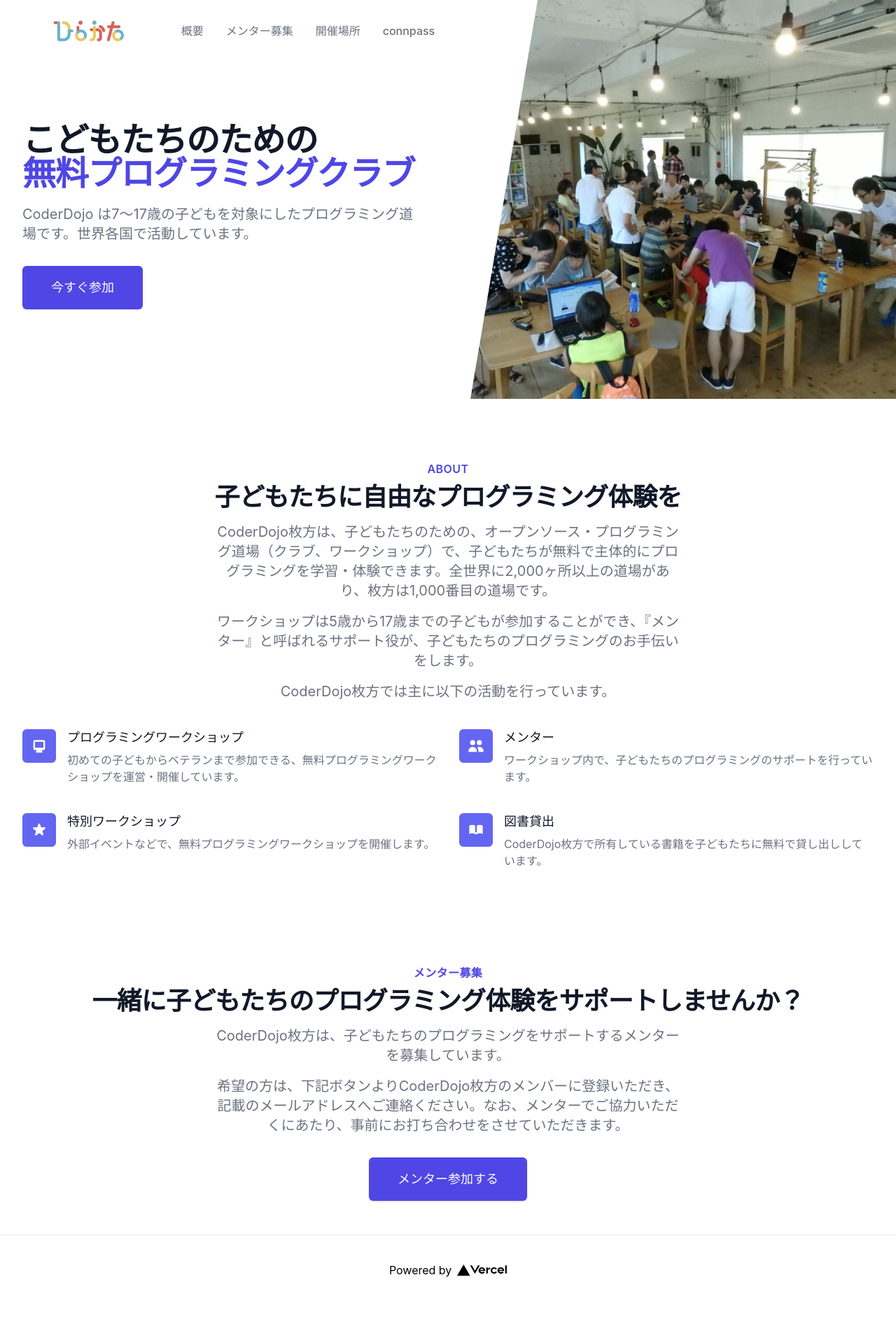
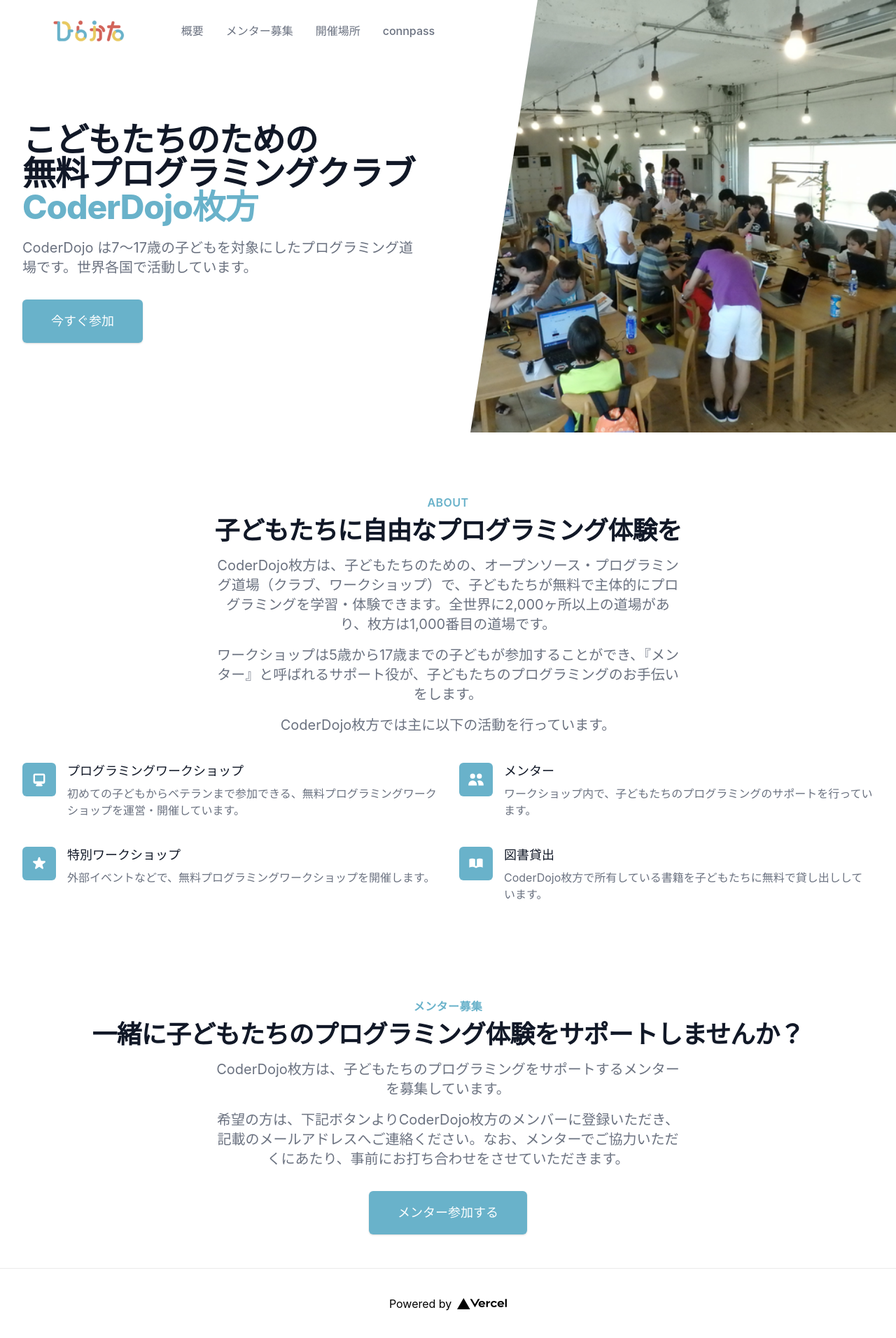
Before and after one commit to coderdojo-hirakata/website, a Next.js app: page / in a window 1280 px wide. Shown: the whole page at 70% size. Before the commit the page ends 1864 px from the top, so only its background shows below. Built offline with nearby package versions, Linux system fonts and the light colour scheme.

Commit message:
プライマリー色の変更

```diff
--- a/components/feature.js
+++ b/components/feature.js
@@ -33,7 +33,7 @@ export default function Feature() {
         <div className="py-12 bg-white mt-10">
             <div className="max-w-7xl mx-auto px-4 sm:px-6 lg:px-8">
                 <div className="lg:text-center">
-                    <h2 className="text-base text-indigo-600 font-semibold tracking-wide uppercase">About</h2>
+                    <h2 className="text-base text-primary font-semibold tracking-wide uppercase">About</h2>
                     <p className="mt-2 text-3xl leading-8 font-extrabold tracking-tight text-gray-900 sm:text-4xl">
                         子どもたちに自由なプログラミング体験を
                     </p>
@@ -53,7 +53,7 @@ export default function Feature() {
                         {features.map((feature) => (
                             <div key={feature.name} className="relative">
                                 <dt>
-                                    <div className="absolute flex items-center justify-center h-12 w-12 rounded-md bg-indigo-500 text-white">
+                                    <div className="absolute flex items-center justify-center h-12 w-12 rounded-md bg-primary text-white">
                                         <feature.icon className="h-6 w-6" aria-hidden="true" />
                                     </div>
                                     <p className="ml-16 text-lg leading-6 font-medium text-gray-900">{feature.name}</p>
--- a/components/hero.js
+++ b/components/hero.js
@@ -22,7 +22,8 @@ export default function Hero() {
                         <div className="sm:text-center lg:text-left">
                             <h1 className="text-2xl tracking-tight font-extrabold text-gray-900 sm:text-4xl md:text-5xl">
                                 <span className="block xl:inline">こどもたちのための</span>
-                                <span className="block text-indigo-600">無料プログラミングクラブ</span>
+                                <span className="block">無料プログラミングクラブ</span>
+                                <span className="block text-primary">CoderDojo枚方</span>
                             </h1>
                             <p className="mt-3 text-base text-gray-500 sm:mt-5 sm:text-lg sm:max-w-xl sm:mx-auto md:mt-5 md:text-xl lg:mx-0">
                                 CoderDojo は7〜17歳の子どもを対象にしたプログラミング道場です。世界各国で活動しています。
@@ -32,7 +33,7 @@ export default function Hero() {
                                     <a
                                         href={zenUrl}
                                         target="_blank"
-                                        className="w-full flex items-center justify-center px-8 py-3 border border-transparent text-base font-medium rounded-md text-white bg-indigo-600 hover:bg-indigo-700 md:py-4 md:text-lg md:px-10"
+                                        className="w-full flex items-center justify-center px-8 py-3 border border-transparent text-base font-medium rounded-md text-white bg-primary hover:bg-white hover:text-primary hover:border-primary md:py-4 md:text-lg md:px-10"
                                     >
                                         今すぐ参加
                                     </a>
--- a/pages/index.js
+++ b/pages/index.js
@@ -17,7 +17,7 @@ export default function Home() {
         <div className="py-12 bg-white mt-10">
             <div className="max-w-7xl mx-auto px-4 sm:px-6 lg:px-8">
                 <div className="lg:text-center">
-                    <h2 className="text-base text-indigo-600 font-semibold tracking-wide uppercase">メンター募集</h2>
+                    <h2 className="text-base text-primary font-semibold tracking-wide uppercase">メンター募集</h2>
                     <p className="mt-2 text-3xl leading-8 font-extrabold tracking-tight text-gray-900 sm:text-4xl">
                         一緒に子どもたちのプログラミング体験をサポートしませんか？
                     </p>
@@ -33,7 +33,7 @@ export default function Home() {
                             <a
                                 href={zenUrl}
                                 target="_blank"
-                                className="w-full flex items-center justify-center px-8 py-3 border border-transparent text-base font-medium rounded-md text-white bg-indigo-600 hover:bg-indigo-700 md:py-4 md:text-lg md:px-10"
+                                className="w-full flex items-center justify-center px-8 py-3 border border-transparent text-base font-medium rounded-md text-white bg-primary hover:bg-white hover:text-primary hover:border-primary md:py-4 md:text-lg md:px-10"
                             >
                                 メンター参加する
                             </a>
--- a/tailwind.config.js
+++ b/tailwind.config.js
@@ -2,7 +2,11 @@ module.exports = {
   purge: ['./pages/**/*.{js,ts,jsx,tsx}', './components/**/*.{js,ts,jsx,tsx}'],
   darkMode: false, // or 'media' or 'class'
   theme: {
-    extend: {},
+    extend: {
+      colors: {
+        primary: '#69b2ca'
+      }
+    },
   },
   variants: {
     extend: {},
```
